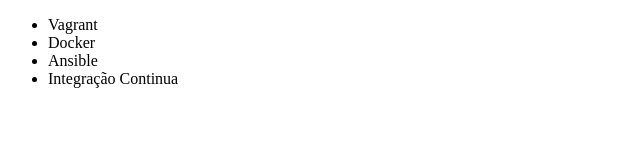
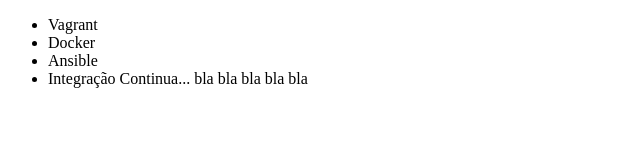
Before and after one commit to ramonsma/alura-git, a plain HTML site: page index.html in a window 1280 px wide. Shown: the whole page, without its empty margins (0-640 px from the left). Drawn offline with Linux system fonts and the light colour scheme.

Commit message:
Renomeando curso de integração contínua

```diff
--- a/index.html
+++ b/index.html
@@ -9,7 +9,7 @@
         <li>Vagrant</li>
         <li>Docker</li>
         <li>Ansible</li>
-        <li>Integração Continua</li>
+        <li>Integração Continua... bla bla bla bla bla</li>
     </ul>
 </body>
 </html>
```
